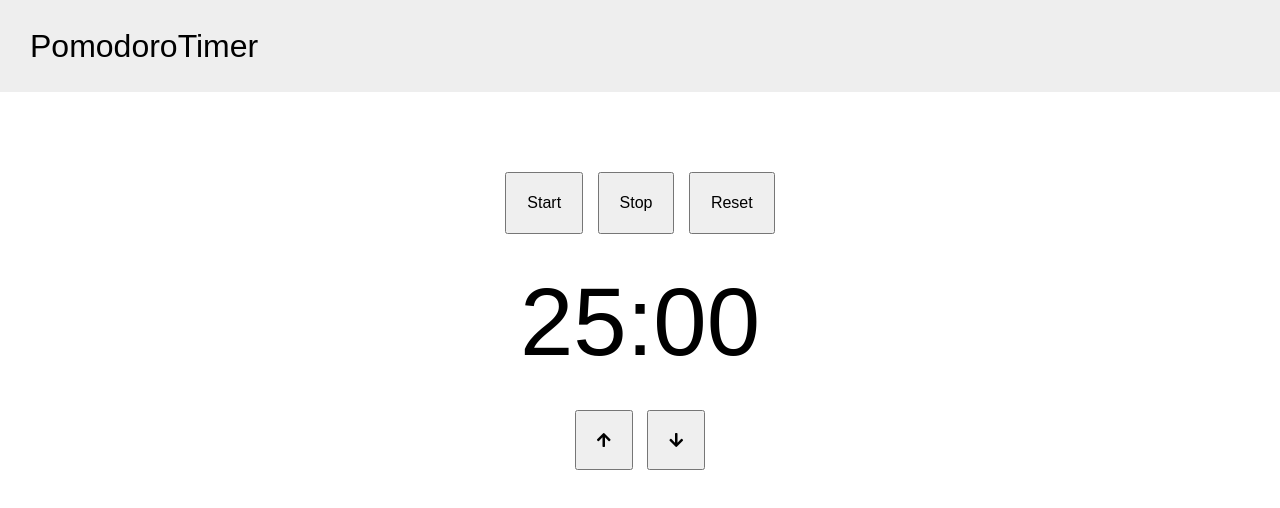
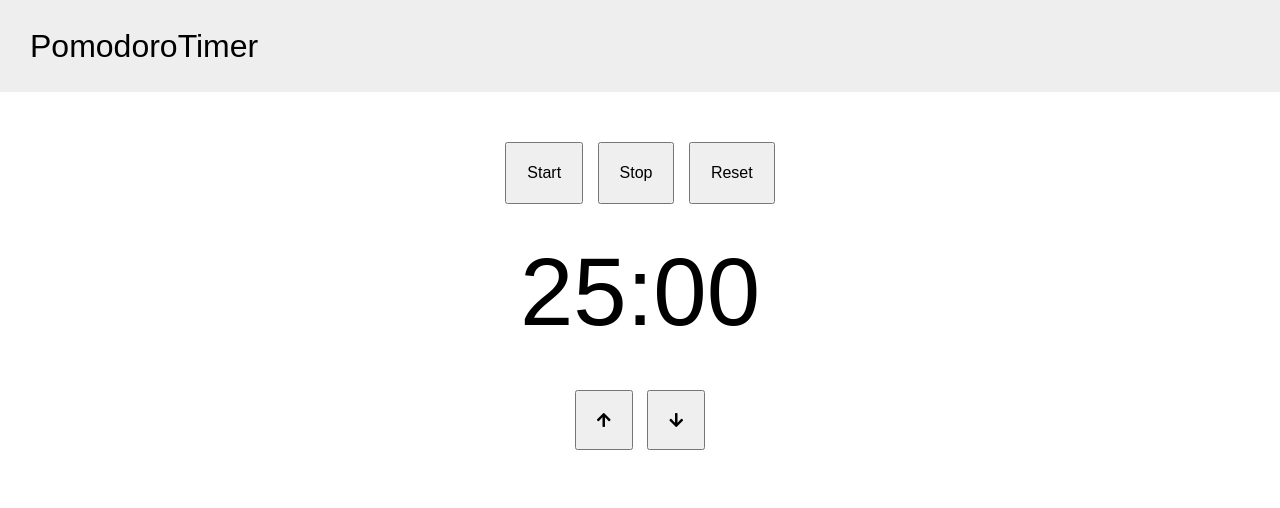
Before and after one commit to adam-poulton/pomodoro-timer, a website: page index.html in a window 1280 px wide. Drawn offline with Linux system fonts and the light colour scheme.

Commit message:
Add sound file, adjust css margins

```diff
--- a/style.css
+++ b/style.css
@@ -14,7 +14,6 @@ body {
 
 }
 #main-container{
-  margin: 20px;
   text-align: center;
   display: flex;
   flex-direction: column;
@@ -27,8 +26,8 @@ body {
 #content-container{
   background-color: #fff;
   overflow: auto;
-  padding: 20px;
   height: 100%;
+  width: 100%;
 }
 
 .actions{
@@ -43,6 +42,7 @@ body {
 button{
   padding: 20px;
   font-size: 1em;
+  margin-top: 10px;
 }
 
 button:hover{
```
Also changed, not shown: 1 other file.
